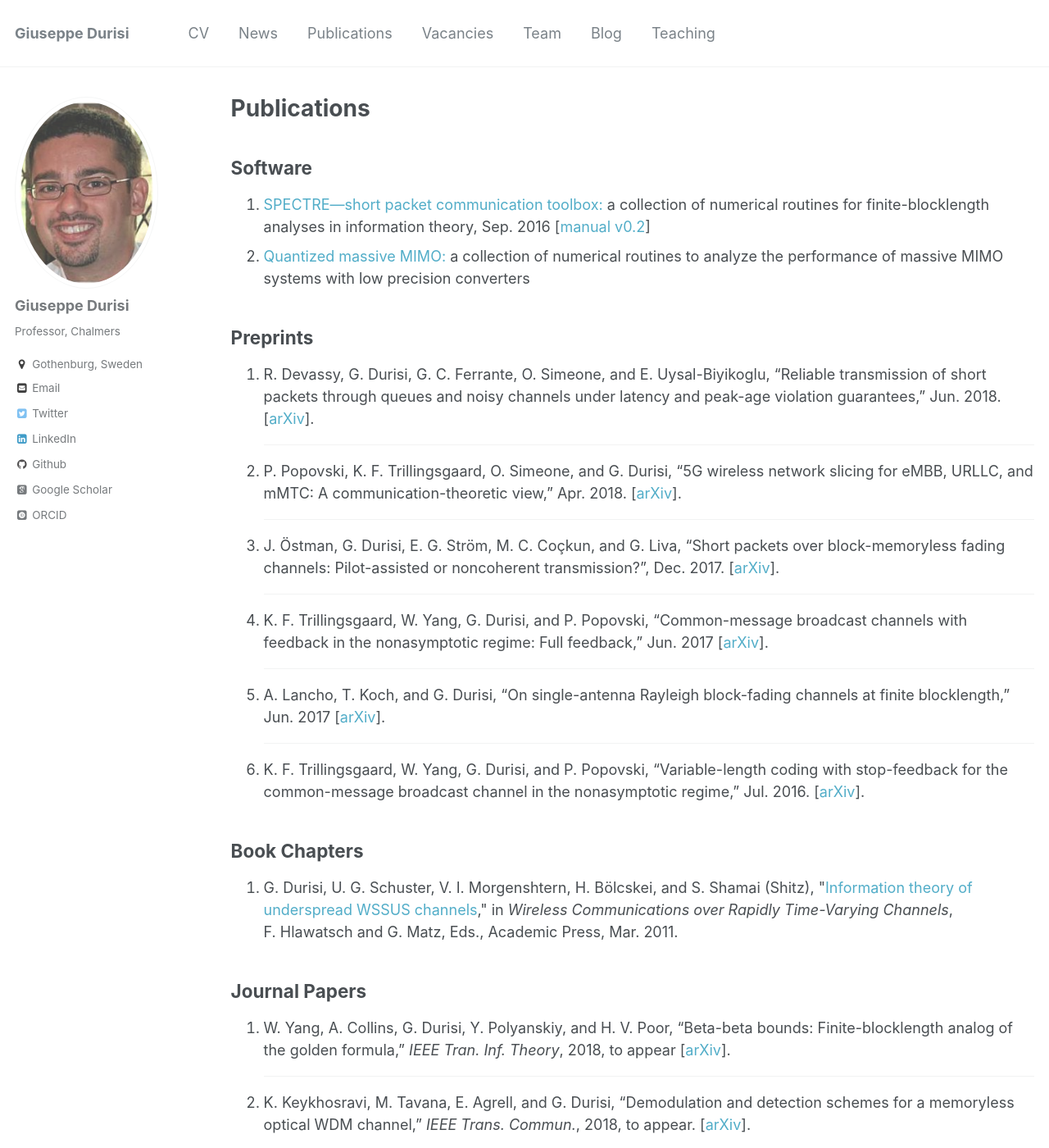
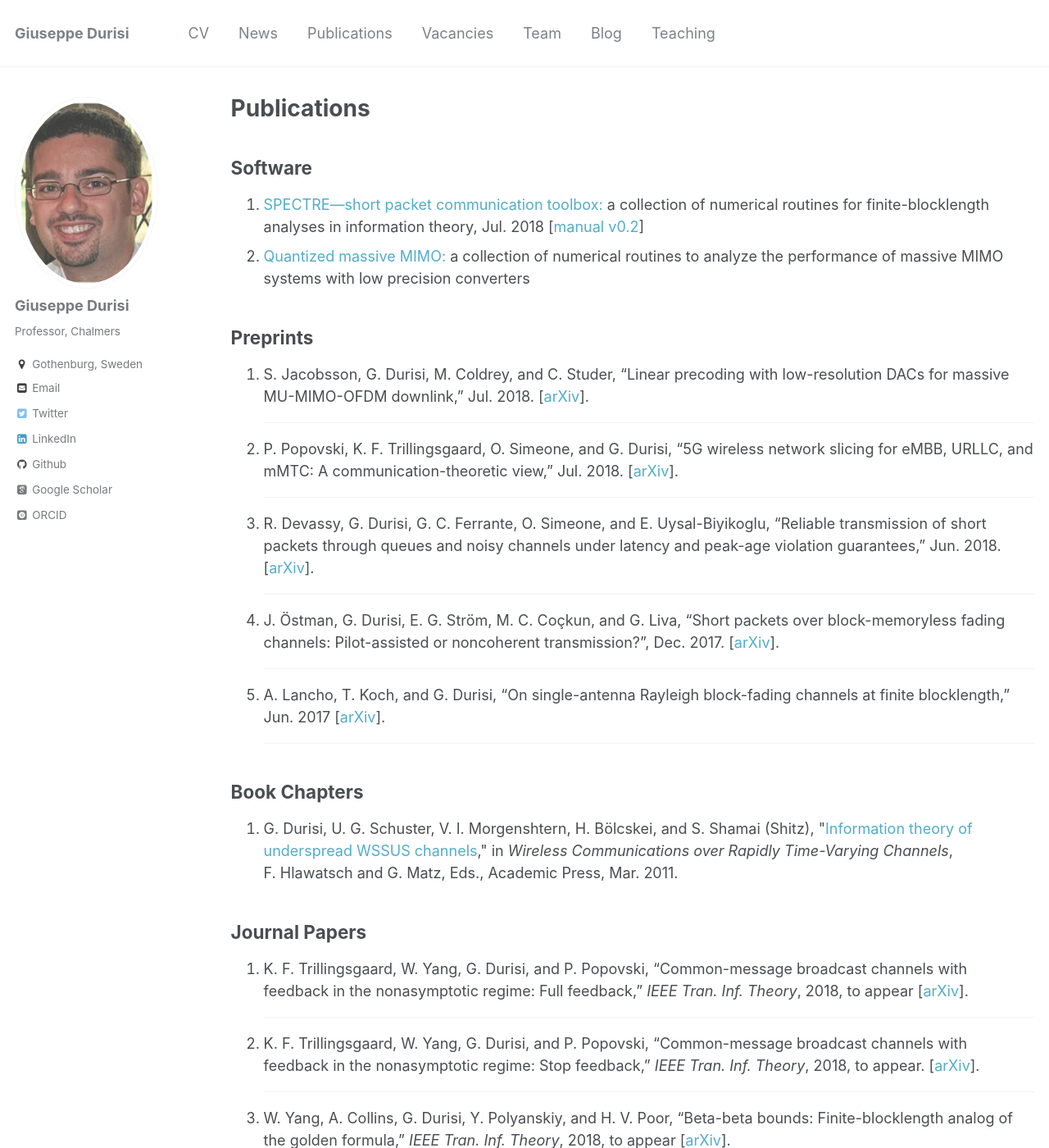
Before and after one commit to gdurisi/gdurisi.github.io, a Jekyll site: the page built from _pages/publications.md, in a window 1280 px wide and 1400 px high. Shown: the whole window at 82% size. Built offline with Jekyll 4.4.1, drawn with Linux system fonts in a browser that asks for light colours; some web fonts are replaced.

```diff
--- a/_config.yml
+++ b/_config.yml
@@ -175,10 +175,12 @@ kramdown:
 collections:
   news-post:
     output: true
-    permalink: /:collection/:path/
+    # permalink: /:collection/:year/:month/:path/
+    permalink: date
   blog:
     output: true
-    permalink: /:collection/:path/
+    # permalink: /:collection/:year/:month/:path/
+    permalink: date
   # portfolio:
   #   output: true
   #   permalink: /:collection/:path/
@@ -250,7 +252,8 @@ sass:
 
 
 # Outputting
-permalink: /:categories/:title/
+# permalink: /:categories/:title/
+permalink: date
 # paginate: 5 # amount of posts to show
 # paginate_path: /page:num/
 timezone: Europe/Stockholm # http://en.wikipedia.org/wiki/List_of_tz_database_time_zones
--- a/_pages/publications.md
+++ b/_pages/publications.md
@@ -10,7 +10,7 @@ author_profile: true
 ## Software
 
 <ol>
-<li><a href="https://github.com/yp-mit/spectre">SPECTRE—short packet communication toolbox:</a> a collection of numerical routines for finite-blocklength analyses in information theory, Sep. 2016 [<a href="https://sites.google.com/site/durisi/manual.pdf?attredirects=0&amp;d=1" target="_blank">manual v0.2</a>]</li>
+<li><a href="https://github.com/yp-mit/spectre">SPECTRE—short packet communication toolbox:</a> a collection of numerical routines for finite-blocklength analyses in information theory, Jul. 2018 [<a href="https://sites.google.com/site/durisi/manual.pdf?attredirects=0&amp;d=1" target="_blank">manual v0.2</a>]</li>
 
 <li><a href="https://github.com/quantizedmassivemimo" target="_blank">Quantized massive MIMO:</a> a collection of numerical routines to analyze the performance of massive MIMO systems with low precision converters
 
@@ -25,16 +25,25 @@ author_profile: true
 
 <ol>
 
+ <li>
+      S. Jacobsson, G. Durisi, M. Coldrey, and C. Studer, “Linear precoding with low-resolution DACs for massive MU-MIMO-OFDM downlink,” Jul. 2018. [<a href="https: //arxiv.org/abs/1709.04846
+">arXiv</a>].
+</li>
+
+<hr>
+
+ <li>
+      P. Popovski, K. F. Trillingsgaard, O. Simeone, and G. Durisi, “5G wireless network slicing for eMBB, URLLC, and mMTC: A communication-theoretic view,” Jul. 2018. [<a href="https://arxiv.org/abs/1804.05057">arXiv</a>].
+</li>
+
+<hr>
+
 <li> R. Devassy, G. Durisi, G. C. Ferrante, O. Simeone, and E. Uysal-Biyikoglu, “Reliable transmission of short packets through queues and noisy channels under latency and peak-age violation guarantees,” Jun. 2018. [<a href="https://arxiv.org/abs/1806.09396">arXiv</a>].
 </li>
 
 <hr>
 
- <li>
-      P. Popovski, K. F. Trillingsgaard, O. Simeone, and G. Durisi, “5G wireless network slicing for eMBB, URLLC, and mMTC: A communication-theoretic view,” Apr. 2018. [<a href="https://arxiv.org/abs/1804.05057">arXiv</a>].
-</li>
 
-<hr>
 
 <li>
   J. Östman, G. Durisi, E. G. Ström, M. C. Coçkun, and G. Liva,
@@ -43,10 +52,7 @@ author_profile: true
 </li>
 <hr>
 
- <li>
-     K. F. Trillingsgaard, W. Yang, G. Durisi, and P. Popovski, “Common-message broadcast channels with feedback in the nonasymptotic regime: Full feedback,” Jun. 2017 [<a href="https://arxiv.org/abs/1706.07731" target="_blank">arXiv</a>].
-<hr>
-</li>
+
 
 <li>
    A. Lancho, T. Koch, and G. Durisi, “On single-antenna Rayleigh block-fading channels at finite blocklength,” Jun. 2017 [<a href="https://arxiv.org/abs/1706.07778" target="_blank">arXiv</a>].
@@ -54,16 +60,15 @@ author_profile: true
 </li>
 
 
-
- <li>K. F. Trillingsgaard, W. Yang, G. Durisi, and P. Popovski, “Variable-length coding with stop-feedback for the common-message broadcast channel in the nonasymptotic regime,” Jul. 2016. [<a href="http://arxiv.org/abs/1607.03519" target="_blank">arXiv</a>].&nbsp;</li>
-
 </ol>
 
 
 
 
 
+
 ## Book Chapters
+
 <ol>
 <li>G.&nbsp;Durisi, U.&nbsp;G. Schuster, V.&nbsp;I. Morgenshtern, H.&nbsp;Bölcskei, and
 	  S.&nbsp;Shamai&nbsp;(Shitz), "<a href="https://sites.google.com/site/durisi/publications/Durisi2011-03a.pdf?attredirects=0">Information theory of underspread WSSUS channels</a>," in
@@ -76,7 +81,21 @@ author_profile: true
 
 
 ## Journal Papers
+
 <ol>
+
+ <li>
+     K. F. Trillingsgaard, W. Yang, G. Durisi, and P. Popovski, “Common-message broadcast channels with feedback in the nonasymptotic regime: Full feedback,” <i>IEEE Tran. Inf. Theory</i>, 2018, to appear [<a href="https://arxiv.org/abs/1706.07731" target="_blank">arXiv</a>].
+<hr>
+</li>
+
+ <li>K. F. Trillingsgaard, W. Yang, G. Durisi, and P. Popovski, “Common-message broadcast channels with feedback in the nonasymptotic regime: Stop feedback,” <i>IEEE Tran. Inf. Theory</i>, 2018, to appear. [<a href="http://arxiv.org/abs/1607.03519" target="_blank">arXiv</a>].&nbsp;
+ <hr>
+ </li>
+
+
+
+
 
 <li>
   W. Yang, A. Collins, G. Durisi, Y. Polyanskiy, and H. V. Poor, “Beta-beta bounds: Finite-blocklength analog of the golden formula,” <i>IEEE Tran. Inf. Theory</i>, 2018, to appear [<a href="https://arxiv.org/abs/1706.05972" target="_blank">arXiv</a>].
```
Also changed, not shown: _pages/team.md (+3 -1 lines), _posts/2018-07-06-tum-presentation.md (+1 -0 lines), _posts/2018-08-16-news_post_it.md (added, +26 -0 lines), 1 other file.
